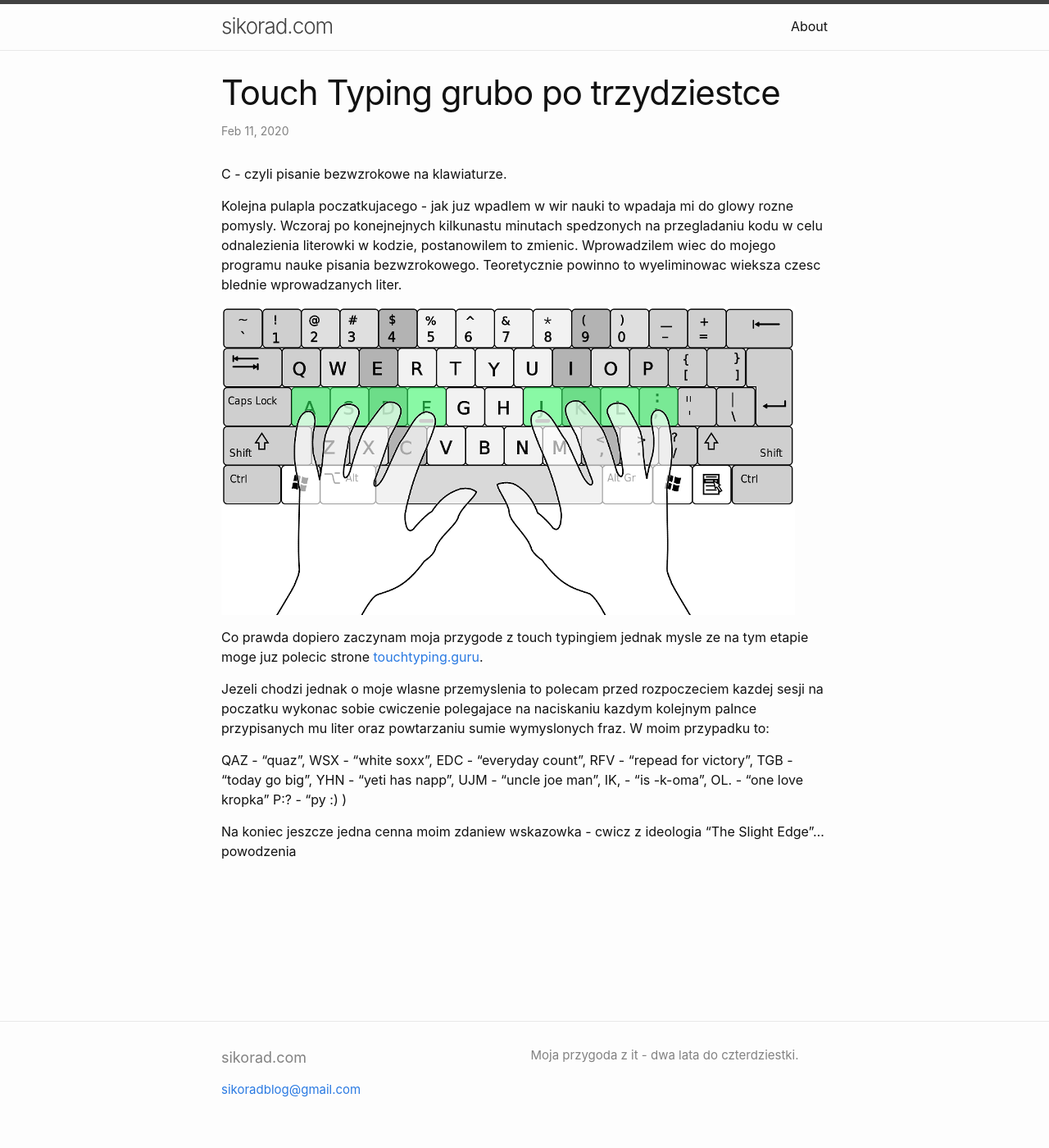
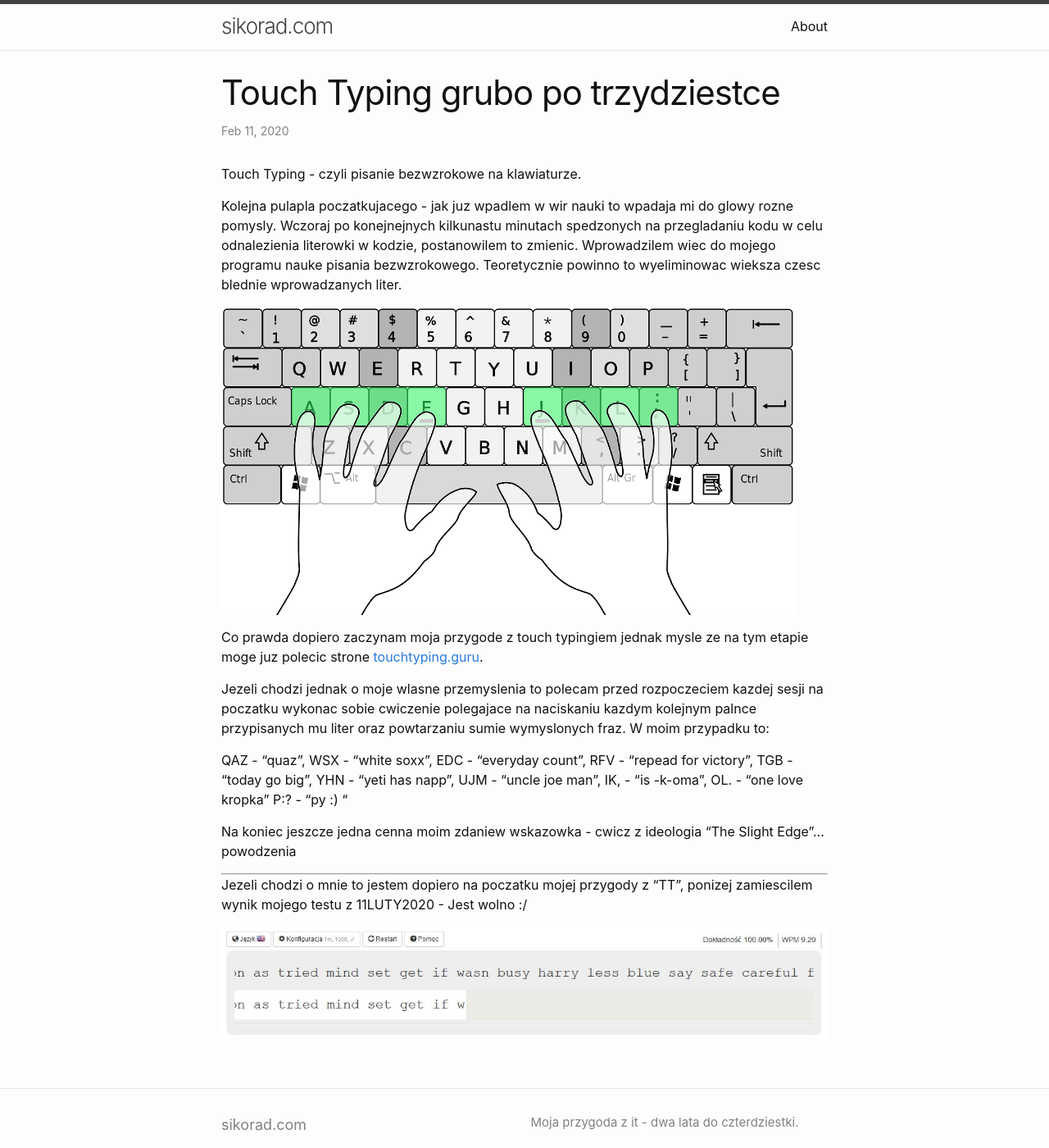
Before and after one commit to efiksio/sikorad, a Jekyll site: the page built from _posts/2020-02-11-touch-typing-grubo-po-30tce .markdown, in a window 1280 px wide and 1400 px high. Shown: the whole window at 82% size. Built offline with Jekyll 4.4.1, drawn with Linux system fonts in a browser that asks for light colours.

Commit message:
touch typing test added

```diff
--- a/_posts/2020-02-11-touch-typing-grubo-po-30tce .markdown
+++ b/_posts/2020-02-11-touch-typing-grubo-po-30tce .markdown
@@ -4,7 +4,7 @@ title:  "Touch Typing grubo po trzydziestce"
 date:   2020-02-11 06:10:01 +0000
 categories: it nauka program
 ---
-C - czyli pisanie bezwzrokowe na klawiaturze.
+Touch Typing - czyli pisanie bezwzrokowe na klawiaturze.
 
 Kolejna pulapla poczatkujacego - jak juz wpadlem w wir nauki to wpadaja mi do glowy rozne pomysly.
 Wczoraj po konejnejnych kilkunastu minutach spedzonych na przegladaniu kodu w celu odnalezienia literowki
@@ -29,6 +29,11 @@ YHN - "yeti has napp",
 UJM - "uncle joe man",
 IK, - "is -k-oma",
 OL. - "one love kropka"
-P:? - "py :) )
+P:? - "py :) "
 
 Na koniec jeszcze jedna cenna moim zdaniew wskazowka - cwicz z ideologia "The Slight Edge"... powodzenia
+
+------------
+Jezeli chodzi o mnie to jestem dopiero na poczatku mojej przygody z "TT", ponizej zamiescilem wynik mojego testu z 11LUTY2020 - Jest wolno :/
+
+![wynik z 11luty2020](/assets/images/touch_typing_11FEB2020.JPG)
```
Also changed, not shown: assets/images/touch_typing_11FEB2020.JPG (added).
